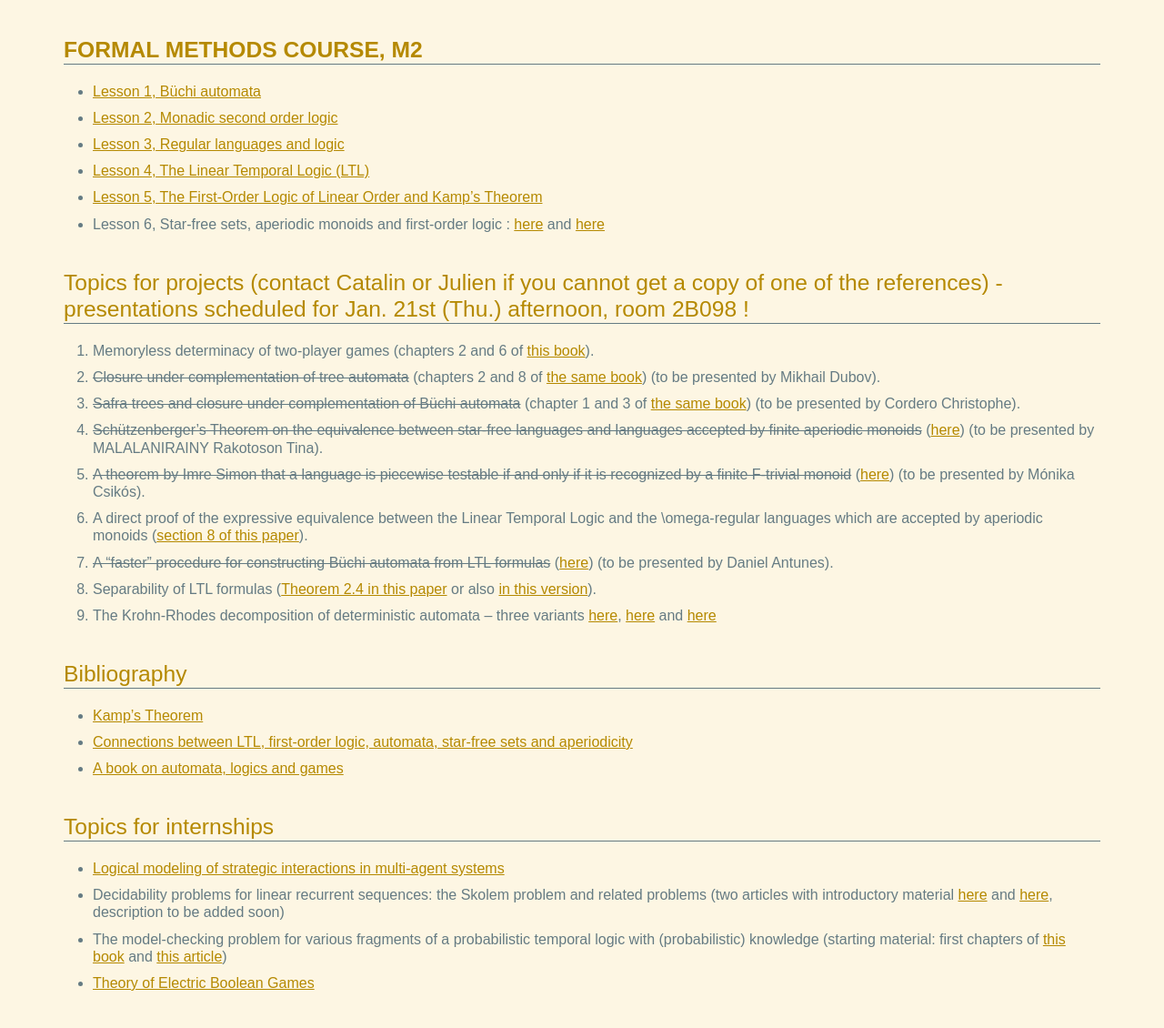
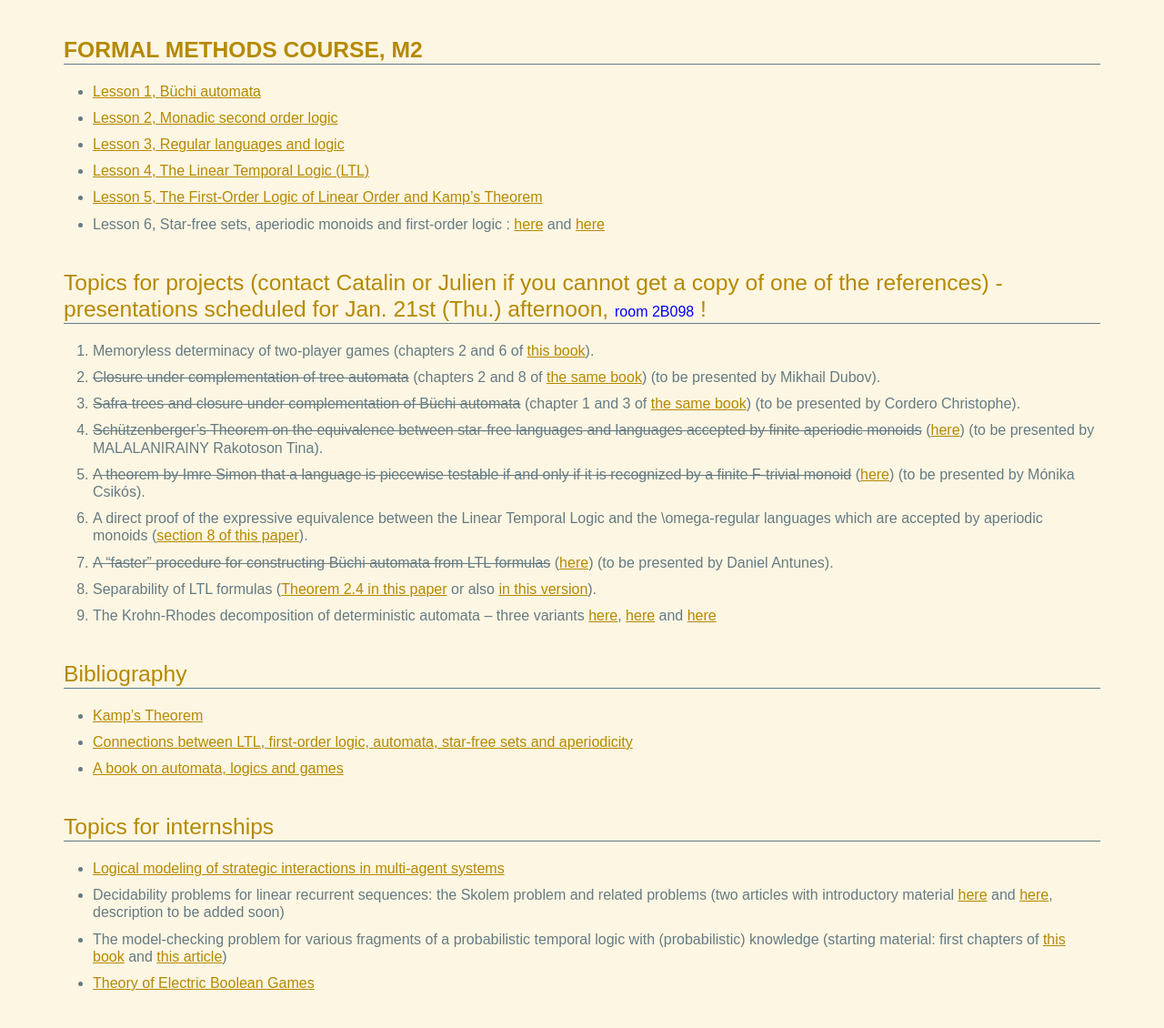
Before and after one commit to lacl-upec/m2mf, a Jekyll site: the page built from index.md, in a window 1280 px wide. Shown: the whole page at 91% size. Built offline with Jekyll 4.4.1, drawn with Linux system fonts in a browser that asks for light colours.

Commit message:
Update index.md

```diff
--- a/index.md
+++ b/index.md
@@ -13,7 +13,7 @@ Formal methods course, M2
 - Lesson 6, Star-free sets, aperiodic monoids and first-order logic : [here](http://www.lsv.ens-cachan.fr/Publis/PAPERS/PDF/DG-WT08.pdf) and [here](http://arxiv.org/pdf/1408.2842)
 
 
-Topics for projects (contact Catalin or Julien if you cannot get a copy of one of the references) - presentations scheduled for Jan. 21st (Thu.) afternoon, room 2B098 !
+Topics for projects (contact Catalin or Julien if you cannot get a copy of one of the references) - presentations scheduled for Jan. 21st (Thu.) afternoon, <span style="color:blue">room 2B098</span> !
 ------
 
 1. Memoryless determinacy of two-player games (chapters 2 and 6 of [this book](http://www.springer.com/us/book/9783540003885)).
```
